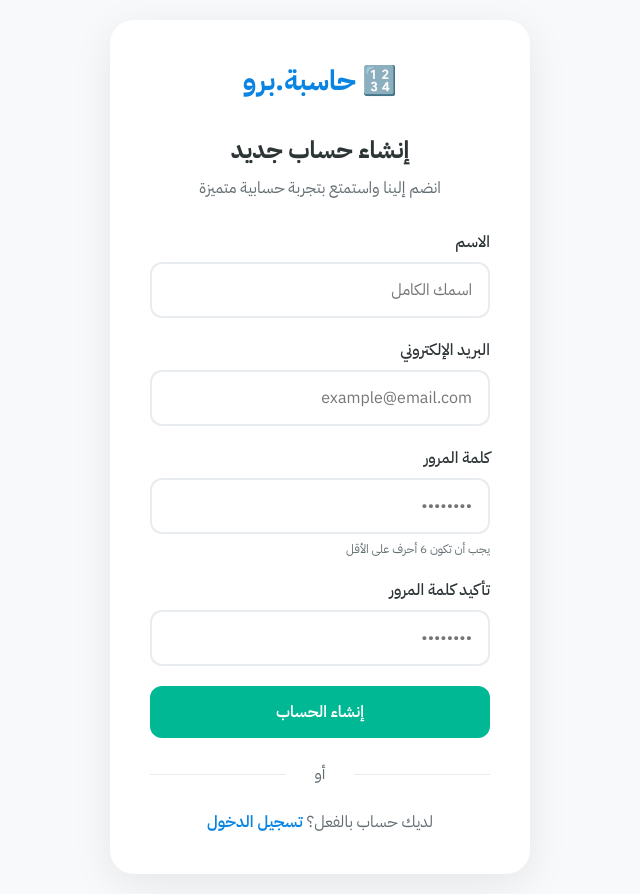
After one commit to AbdulrahmanAlenazi/D7em, a Flask app: page /signup in a window 1280 px wide. The commit adds this page. Shown: the whole page, without its empty margins (320-960 px from the left). Run offline with Flask 3, Linux system fonts and the light colour scheme.

Commit message:
Add user authentication (login/signup)

```diff
--- a/app.py
+++ b/app.py
@@ -1,8 +1,43 @@
-from flask import Flask, render_template
+from flask import Flask, render_template, redirect, url_for, request, flash
+from flask_sqlalchemy import SQLAlchemy
+from flask_login import LoginManager, UserMixin, login_user, logout_user, login_required, current_user
+from werkzeug.security import generate_password_hash, check_password_hash
+from datetime import datetime
 import os
 
 app = Flask(__name__)
+app.config['SECRET_KEY'] = os.environ.get('SECRET_KEY', 'dev-secret-key-change-in-production')
+app.config['SQLALCHEMY_DATABASE_URI'] = 'sqlite:///users.db'
+app.config['SQLALCHEMY_TRACK_MODIFICATIONS'] = False
 
+db = SQLAlchemy(app)
+login_manager = LoginManager(app)
+login_manager.login_view = 'login'
+login_manager.login_message = 'يرجى تسجيل الدخول للوصول لهذه الصفحة'
+
+# User Model
+class User(UserMixin, db.Model):
+    id = db.Column(db.Integer, primary_key=True)
+    email = db.Column(db.String(120), unique=True, nullable=False)
+    password_hash = db.Column(db.String(256), nullable=False)
+    name = db.Column(db.String(100), nullable=False)
+    created_at = db.Column(db.DateTime, default=datetime.utcnow)
+
+    def set_password(self, password):
+        self.password_hash = generate_password_hash(password)
+
+    def check_password(self, password):
+        return check_password_hash(self.password_hash, password)
+
+@login_manager.user_loader
+def load_user(user_id):
+    return User.query.get(int(user_id))
+
+# Create tables
+with app.app_context():
+    db.create_all()
+
+# Routes
 @app.route('/')
 def index():
     return render_template('index.html')
@@ -11,6 +46,63 @@ def index():
 def calculator():
     return render_template('calculator.html')
 
+@app.route('/login', methods=['GET', 'POST'])
+def login():
+    if current_user.is_authenticated:
+        return redirect(url_for('calculator'))
+
+    if request.method == 'POST':
+        email = request.form.get('email')
+        password = request.form.get('password')
+        user = User.query.filter_by(email=email).first()
+
+        if user and user.check_password(password):
+            login_user(user)
+            next_page = request.args.get('next')
+            flash('تم تسجيل الدخول بنجاح!', 'success')
+            return redirect(next_page or url_for('calculator'))
+        else:
+            flash('البريد الإلكتروني أو كلمة المرور غير صحيحة', 'error')
+
+    return render_template('login.html')
+
+@app.route('/signup', methods=['GET', 'POST'])
+def signup():
+    if current_user.is_authenticated:
+        return redirect(url_for('calculator'))
+
+    if request.method == 'POST':
+        name = request.form.get('name')
+        email = request.form.get('email')
+        password = request.form.get('password')
+        confirm_password = request.form.get('confirm_password')
+
+        if password != confirm_password:
+            flash('كلمات المرور غير متطابقة', 'error')
+            return render_template('signup.html')
+
+        if User.query.filter_by(email=email).first():
+            flash('البريد الإلكتروني مستخدم بالفعل', 'error')
+            return render_template('signup.html')
+
+        user = User(name=name, email=email)
+        user.set_password(password)
+        db.session.add(user)
+        db.session.commit()
+
+        login_user(user)
+        flash('تم إنشاء الحساب بنجاح!', 'success')
+        return redirect(url_for('calculator'))
+
+    return render_template('signup.html')
+
+@app.route('/logout')
+@login_required
+def logout():
+    logout_user()
+    flash('تم تسجيل الخروج بنجاح', 'success')
+    return redirect(url_for('index'))
+
 if __name__ == '__main__':
     port = int(os.environ.get('PORT', 5000))
     app.run(host='0.0.0.0', port=port)
--- a/requirements.txt
+++ b/requirements.txt
@@ -1,2 +1,4 @@
 flask==3.0.0
 gunicorn==21.2.0
+flask-login==0.6.3
+flask-sqlalchemy==3.1.1
--- /dev/null
+++ b/templates/signup.html
@@ -0,0 +1,246 @@
+<!DOCTYPE html>
+<html lang="ar" dir="rtl">
+
+<head>
+    <meta charset="UTF-8">
+    <meta name="viewport" content="width=device-width, initial-scale=1.0">
+    <title>إنشاء حساب | حاسبة.برو</title>
+    <link href="https://fonts.googleapis.com/css2?family=IBM+Plex+Sans+Arabic:wght@300;400;500;600;700&display=swap"
+        rel="stylesheet">
+    <style>
+        :root {
+            --primary: #0984e3;
+            --secondary: #00b894;
+            --text-dark: #2d3436;
+            --text-light: #636e72;
+            --bg-light: #f8f9fa;
+            --error: #d63031;
+            --success: #00b894;
+        }
+
+        * {
+            margin: 0;
+            padding: 0;
+            box-sizing: border-box;
+        }
+
+        body {
+            font-family: 'IBM Plex Sans Arabic', sans-serif;
+            background: var(--bg-light);
+            min-height: 100vh;
+            display: flex;
+            align-items: center;
+            justify-content: center;
+            padding: 20px;
+        }
+
+        .auth-container {
+            width: 100%;
+            max-width: 420px;
+            background: white;
+            border-radius: 24px;
+            box-shadow: 0 10px 40px rgba(0, 0, 0, 0.08);
+            padding: 40px;
+        }
+
+        .logo {
+            text-align: center;
+            margin-bottom: 30px;
+        }
+
+        .logo a {
+            font-size: 28px;
+            font-weight: 700;
+            color: var(--primary);
+            text-decoration: none;
+        }
+
+        h1 {
+            font-size: 24px;
+            color: var(--text-dark);
+            margin-bottom: 8px;
+            text-align: center;
+        }
+
+        .subtitle {
+            color: var(--text-light);
+            text-align: center;
+            margin-bottom: 30px;
+        }
+
+        .form-group {
+            margin-bottom: 20px;
+        }
+
+        label {
+            display: block;
+            margin-bottom: 8px;
+            font-weight: 500;
+            color: var(--text-dark);
+        }
+
+        input {
+            width: 100%;
+            padding: 14px 16px;
+            border: 2px solid #e9ecef;
+            border-radius: 12px;
+            font-size: 16px;
+            font-family: inherit;
+            transition: border-color 0.2s;
+        }
+
+        input[type="email"],
+        input[type="password"] {
+            direction: ltr;
+            text-align: right;
+        }
+
+        input:focus {
+            outline: none;
+            border-color: var(--primary);
+        }
+
+        .btn {
+            width: 100%;
+            padding: 14px;
+            background: var(--secondary);
+            color: white;
+            border: none;
+            border-radius: 12px;
+            font-size: 16px;
+            font-weight: 600;
+            font-family: inherit;
+            cursor: pointer;
+            transition: all 0.2s;
+        }
+
+        .btn:hover {
+            background: #00a885;
+            transform: translateY(-2px);
+            box-shadow: 0 8px 20px rgba(0, 184, 148, 0.3);
+        }
+
+        .divider {
+            text-align: center;
+            margin: 24px 0;
+            color: var(--text-light);
+            position: relative;
+        }
+
+        .divider::before,
+        .divider::after {
+            content: '';
+            position: absolute;
+            top: 50%;
+            width: 40%;
+            height: 1px;
+            background: #e9ecef;
+        }
+
+        .divider::before {
+            right: 0;
+        }
+
+        .divider::after {
+            left: 0;
+        }
+
+        .alt-link {
+            text-align: center;
+            color: var(--text-light);
+        }
+
+        .alt-link a {
+            color: var(--primary);
+            text-decoration: none;
+            font-weight: 600;
+        }
+
+        .alt-link a:hover {
+            text-decoration: underline;
+        }
+
+        .flash-messages {
+            margin-bottom: 20px;
+        }
+
+        .flash {
+            padding: 12px 16px;
+            border-radius: 10px;
+            margin-bottom: 10px;
+            font-size: 14px;
+        }
+
+        .flash.error {
+            background: rgba(214, 48, 49, 0.1);
+            color: var(--error);
+            border: 1px solid rgba(214, 48, 49, 0.2);
+        }
+
+        .flash.success {
+            background: rgba(0, 184, 148, 0.1);
+            color: var(--success);
+            border: 1px solid rgba(0, 184, 148, 0.2);
+        }
+
+        .password-hint {
+            font-size: 12px;
+            color: var(--text-light);
+            margin-top: 6px;
+        }
+    </style>
+</head>
+
+<body>
+    <div class="auth-container">
+        <div class="logo">
+            <a href="/">🔢 حاسبة.برو</a>
+        </div>
+
+        <h1>إنشاء حساب جديد</h1>
+        <p class="subtitle">انضم إلينا واستمتع بتجربة حسابية متميزة</p>
+
+        {% with messages = get_flashed_messages(with_categories=true) %}
+        {% if messages %}
+        <div class="flash-messages">
+            {% for category, message in messages %}
+            <div class="flash {{ category }}">{{ message }}</div>
+            {% endfor %}
+        </div>
+        {% endif %}
+        {% endwith %}
+
+        <form method="POST">
+            <div class="form-group">
+                <label for="name">الاسم</label>
+                <input type="text" id="name" name="name" required placeholder="اسمك الكامل">
+            </div>
+
+            <div class="form-group">
+                <label for="email">البريد الإلكتروني</label>
+                <input type="email" id="email" name="email" required placeholder="example@email.com">
+            </div>
+
+            <div class="form-group">
+                <label for="password">كلمة المرور</label>
+                <input type="password" id="password" name="password" required placeholder="••••••••" minlength="6">
+                <p class="password-hint">يجب أن تكون 6 أحرف على الأقل</p>
+            </div>
+
+            <div class="form-group">
+                <label for="confirm_password">تأكيد كلمة المرور</label>
+                <input type="password" id="confirm_password" name="confirm_password" required placeholder="••••••••">
+            </div>
+
+            <button type="submit" class="btn">إنشاء الحساب</button>
+        </form>
+
+        <div class="divider">أو</div>
+
+        <p class="alt-link">
+            لديك حساب بالفعل؟ <a href="{{ url_for('login') }}">تسجيل الدخول</a>
+        </p>
+    </div>
+</body>
+
+</html>
```
Also changed, not shown: templates/index.html (+9 -1 lines), templates/login.html (added, +225 -0 lines), .agent/workflows/deploy.md (added), .agent/workflows/dev.md (added).
